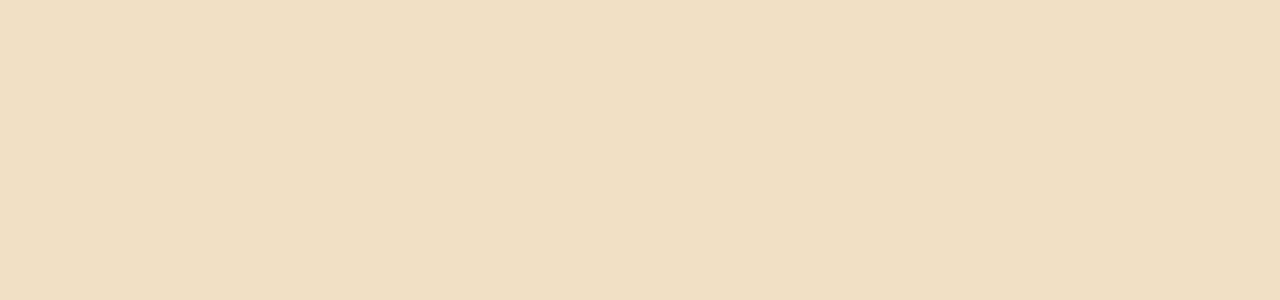
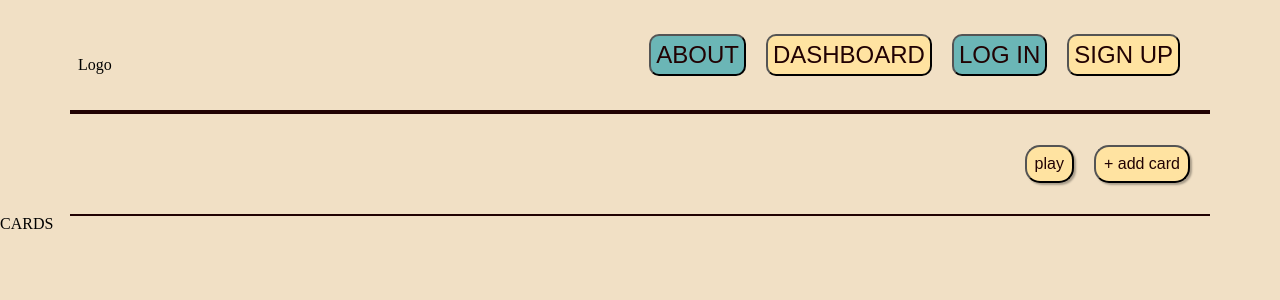
Before and after one commit to AnthonyBuffill/thinkFlash, a React (Vite) app in the folder client/: page /deck in a window 1280 px wide. Before the commit this address had no page. Shown: the top 300 px of the page. Built offline with nearby package versions, Linux system fonts and the light colour scheme.

Commit message:
added Deck page to router and styled deck nav buttons

```diff
--- a/client/src/assets/css/dashboard.css
+++ b/client/src/assets/css/dashboard.css
@@ -6,14 +6,22 @@
     align-items: center;
     flex-direction: row-reverse;
     padding: 0 20px;
+    gap: 20px;
 }
 .dash-nav-container button{
     background-color: var(--yellowColor);
     border-radius: 15px;
     padding: 8px;
+    box-shadow: 2px 2px 2px rgba(0, 0, 0, 0.3);
 }
 .dash-nav-container button a{
     text-decoration: none;
     color: var(--brownColor);
     font-size: medium;
 }
+@media screen and (min-width: 600px) {
+    .dash-nav-container{
+        max-width: 1100px;
+        margin: 0 auto;
+    }
+}
--- a/client/src/assets/css/navbar.css
+++ b/client/src/assets/css/navbar.css
@@ -62,7 +62,7 @@
     .nav-container{
         flex-direction: row;
         justify-content: space-between;
-        max-width: 1100px;
+        max-width: 1140px;
         border: none;
         border-bottom: var(--brownColor) 3px solid;
     }
--- a/client/src/main.jsx
+++ b/client/src/main.jsx
@@ -9,6 +9,7 @@ import LoginPage from './pages/LoginPage.jsx'
 import SignupPage from './pages/SignupPage.jsx'
 import NewDeckPage from './pages/NewDeckPage.jsx'
 import PlayPage from './pages/PlayPage.jsx'
+import DeckPage from './pages/DeckPage.jsx';
 // styles
 import './assets/css/index.css'
 import './assets/css/resets.css'
@@ -19,6 +20,7 @@ const router = (
     <Route path="/" element={<App />}>
       <Route index element={<AboutPage />} />
       <Route path="dashboard" element={<DashboardPage/>} />
+      <Route path="deck" element={<DeckPage/>} />
       <Route path="dashboard/:deckId" element={<DashboardPage/>} />
       <Route path="newDeck" element={<NewDeckPage/>} />
       <Route path="play" element={<PlayPage/>} />
--- a/client/src/pages/DashboardPage.jsx
+++ b/client/src/pages/DashboardPage.jsx
@@ -6,7 +6,7 @@ export default function DashboardPage() {
         <main>
             <section className="dash-nav-container">
                 <button>
-                    <a href="/addCard">+ add card</a>
+                    <a href="/newDeck">+ create new</a>
                 </button>
             </section>
             ------------------------
--- /dev/null
+++ b/client/src/pages/DeckPage.jsx
@@ -0,0 +1,21 @@
+import React from "react";
+import '../assets/css/deck.css'
+export default function DeckPage() {
+    return (
+        <>
+        <main>
+            <section className="dash-nav-container">
+                <button>
+                    <a href="/addCard">+ add card</a>
+                </button>
+                <button>
+                    <a href="/addCard"> play</a>
+                </button>
+            </section>
+
+            <section>CARDS</section>
+
+        </main>
+        </>
+    )
+}
```
Also changed, not shown: client/src/assets/css/deck.css (added).
